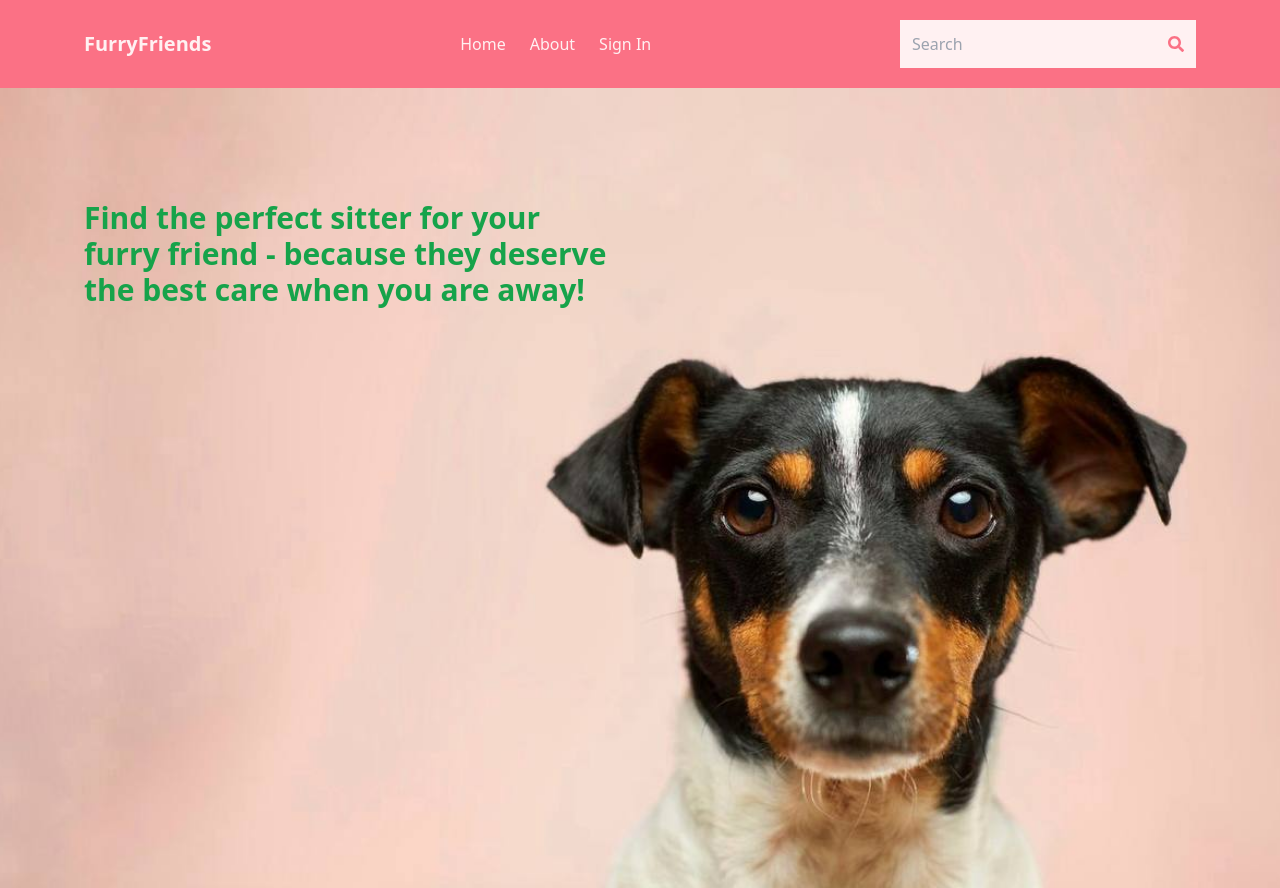
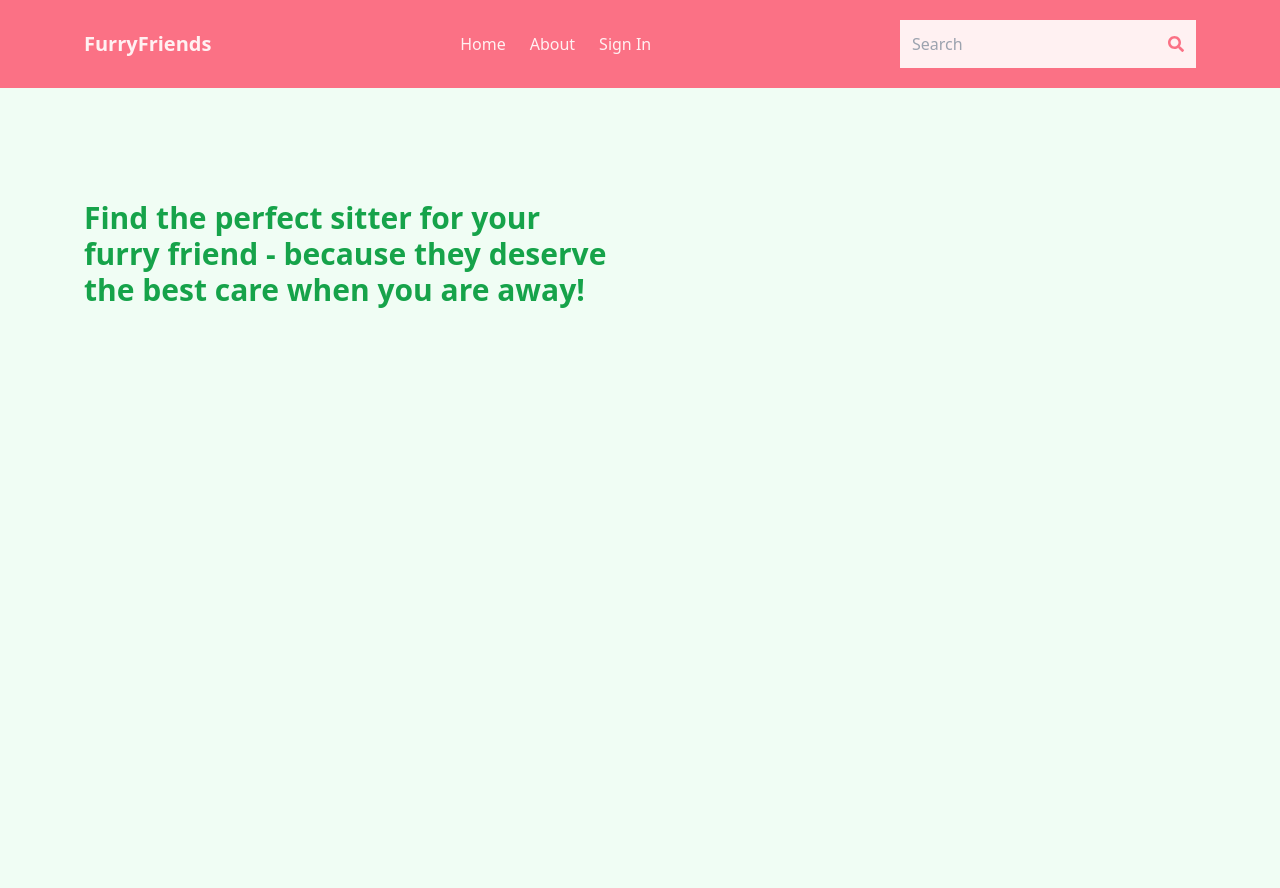
Before and after one commit to morjko/BISP_MarinaLi_14068, a React (Vite) app in the folder user/: page / in a window 1280 px wide. Built offline with nearby package versions, Linux system fonts and the light colour scheme.

Commit message:
changed font family and added custom height

```diff
--- a/user/src/index.css
+++ b/user/src/index.css
@@ -1,3 +1,5 @@
+@import url('https://fonts.googleapis.com/css2?family=Nunito&family=Open+Sans&family=Raleway:ital,wght@0,100..900;1,100..900&display=swap');
+
 @tailwind base;
 @tailwind components;
 @tailwind utilities;
@@ -10,10 +12,6 @@ body {
     width: 50%;
 }
 
-.swiper-button-next {
-    /* right: 35px!important; */
+.custom-height {
+    height: calc(100vh - 88px);
 }
-
-.swiper-button-prev {
-    /* left: 35px!important; */
-}
--- a/user/tailwind.config.js
+++ b/user/tailwind.config.js
@@ -6,8 +6,11 @@ export default {
   ],
   theme: {
     extend: {
+      fontFamily: {
+      nunito: ["Nunito"]
+      },
       backgroundImage: {
-        backgroundImg: "url('/bg_image.jpg')"
+        homeBackgroundImg: "url('/home-page.jpg')"
       }
     },
   },
```
